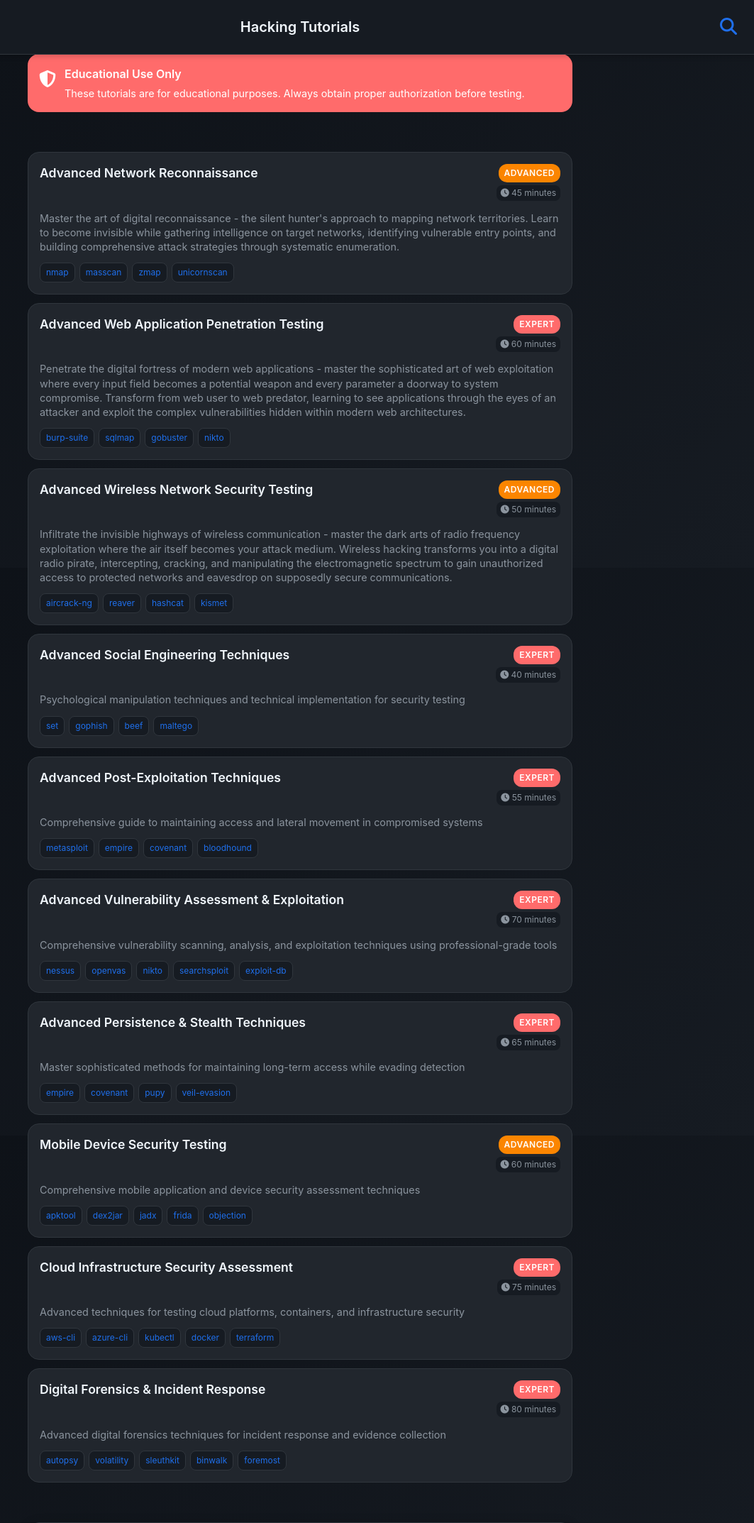
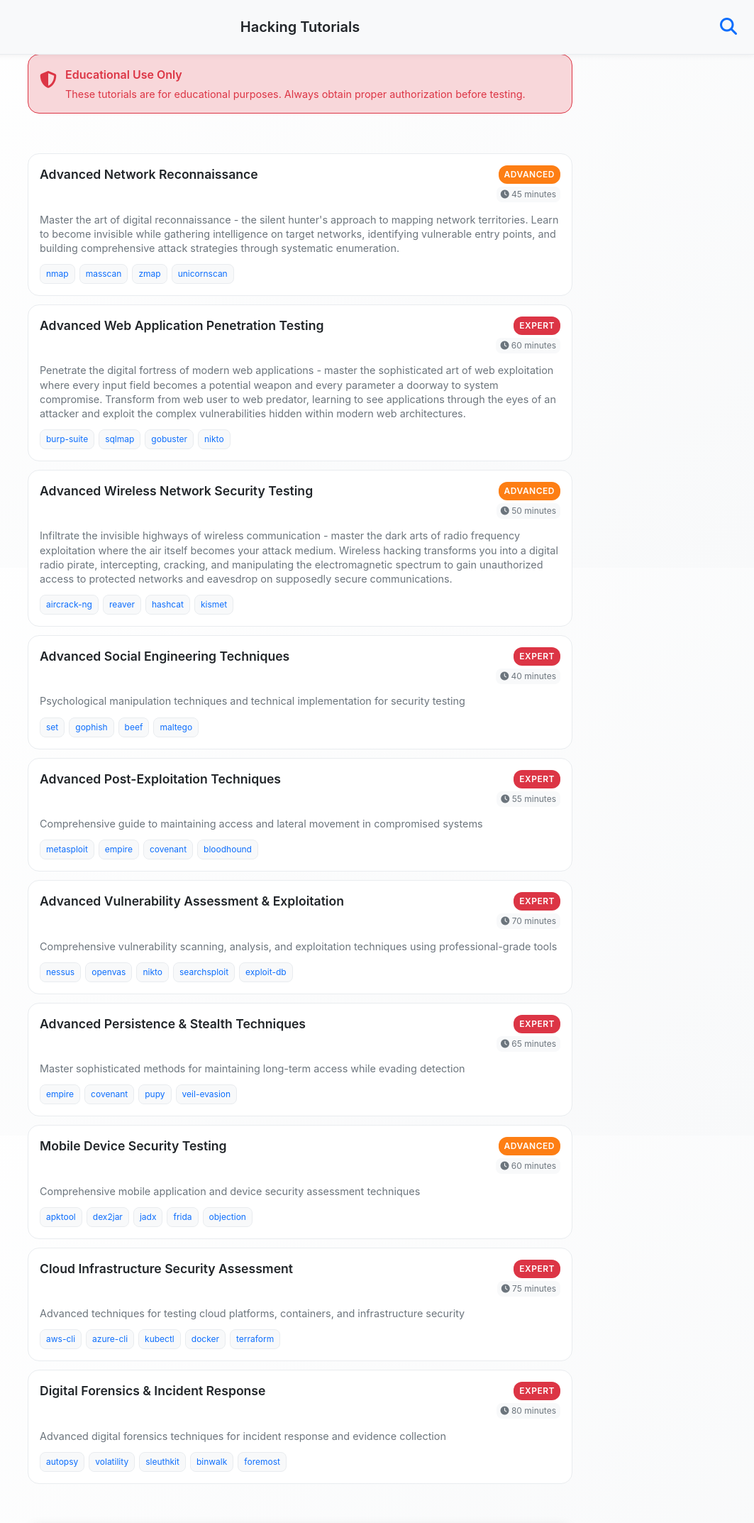
Before and after one commit to julisunkan/ka, a Flask app: page / in a window 1280 px wide. Shown: the top 2146 px of the page at 71% size, without its empty margins (217-1280 px from the left). Run offline with Flask 3, Linux system fonts and the light colour scheme; some libraries are stand-ins or nearby versions.

Commit message:
Improve the app's appearance by switching to a brighter, more accessible theme
Modify CSS styles to implement a light theme by updating colors and shadow properties in style.css.

Replit-Commit-Author: Agent
Replit-Commit-Session-Id: 15aa2b48-d09c-494c-9e43-e0445d81dd7c
Replit-Commit-Checkpoint-Type: full_checkpoint
Replit-Commit-Screenshot-Url: https://storage.googleapis.com/screenshot-production-us-central1/a5b42eb2-1724-44b4-8b52-5e0bbf9f44c7/15aa2b48-d09c-494c-9e43-e0445d81dd7c/WxooAEu

```diff
--- a/static/css/style.css
+++ b/static/css/style.css
@@ -1,20 +1,20 @@
-/* Mobile Tutorial App - Dark Theme */
+/* Mobile Tutorial App - Light Theme */
 :root {
-    --primary-bg: #0d1117;
-    --secondary-bg: #161b22;
-    --tertiary-bg: #21262d;
-    --border-color: #30363d;
-    --text-primary: #f0f6fc;
-    --text-secondary: #8b949e;
-    --accent-green: #238636;
-    --accent-blue: #1f6feb;
-    --accent-red: #da3633;
-    --accent-orange: #fb8500;
-    --accent-purple: #8b5cf6;
-    --danger-bg: #ff6b6b;
-    --warning-bg: #ffd93d;
-    --success-bg: #6bcf7f;
-    --card-shadow: 0 4px 16px rgba(0, 0, 0, 0.3);
+    --primary-bg: #ffffff;
+    --secondary-bg: #f8f9fa;
+    --tertiary-bg: #ffffff;
+    --border-color: #e9ecef;
+    --text-primary: #212529;
+    --text-secondary: #6c757d;
+    --accent-green: #198754;
+    --accent-blue: #0d6efd;
+    --accent-red: #dc3545;
+    --accent-orange: #fd7e14;
+    --accent-purple: #6f42c1;
+    --danger-bg: #f8d7da;
+    --warning-bg: #fff3cd;
+    --success-bg: #d1e7dd;
+    --card-shadow: 0 4px 16px rgba(0, 0, 0, 0.1);
     --border-radius: 16px;
     --mobile-padding: 16px;
     --mobile-margin: 12px;
@@ -62,7 +62,7 @@ body {
     display: flex;
     align-items: center;
     justify-content: space-between;
-    box-shadow: 0 2px 8px rgba(0, 0, 0, 0.2);
+    box-shadow: 0 2px 8px rgba(0, 0, 0, 0.05);
 }
 
 .mobile-header h1 {
@@ -115,7 +115,7 @@ body {
 
 .mobile-card:active {
     transform: translateY(2px);
-    box-shadow: 0 2px 8px rgba(0, 0, 0, 0.2);
+    box-shadow: 0 2px 8px rgba(0, 0, 0, 0.05);
 }
 
 .mobile-card h3 {
@@ -165,7 +165,7 @@ body {
 
 .tutorial-card:hover {
     transform: translateY(-2px);
-    box-shadow: 0 8px 24px rgba(0, 0, 0, 0.3);
+    box-shadow: 0 8px 24px rgba(0, 0, 0, 0.1);
     text-decoration: none;
     color: inherit;
 }
@@ -202,10 +202,10 @@ body {
     letter-spacing: 0.5px;
 }
 
-.difficulty-beginner { background: var(--success-bg); color: white; }
-.difficulty-intermediate { background: var(--warning-bg); color: black; }
+.difficulty-beginner { background: var(--success-bg); color: var(--accent-green); }
+.difficulty-intermediate { background: var(--warning-bg); color: var(--accent-orange); }
 .difficulty-advanced { background: var(--accent-orange); color: white; }
-.difficulty-expert { background: var(--danger-bg); color: white; }
+.difficulty-expert { background: var(--accent-red); color: white; }
 
 .duration-badge {
     font-size: 0.75rem;
@@ -382,13 +382,14 @@ body {
 /* Warning Alerts */
 .mobile-alert {
     background: var(--danger-bg);
-    color: white;
+    color: var(--accent-red);
     padding: var(--mobile-padding);
     border-radius: var(--border-radius);
     margin-bottom: var(--mobile-margin);
     display: flex;
     align-items: flex-start;
     gap: 12px;
+    border: 1px solid var(--accent-red);
 }
 
 .alert-icon {
```
